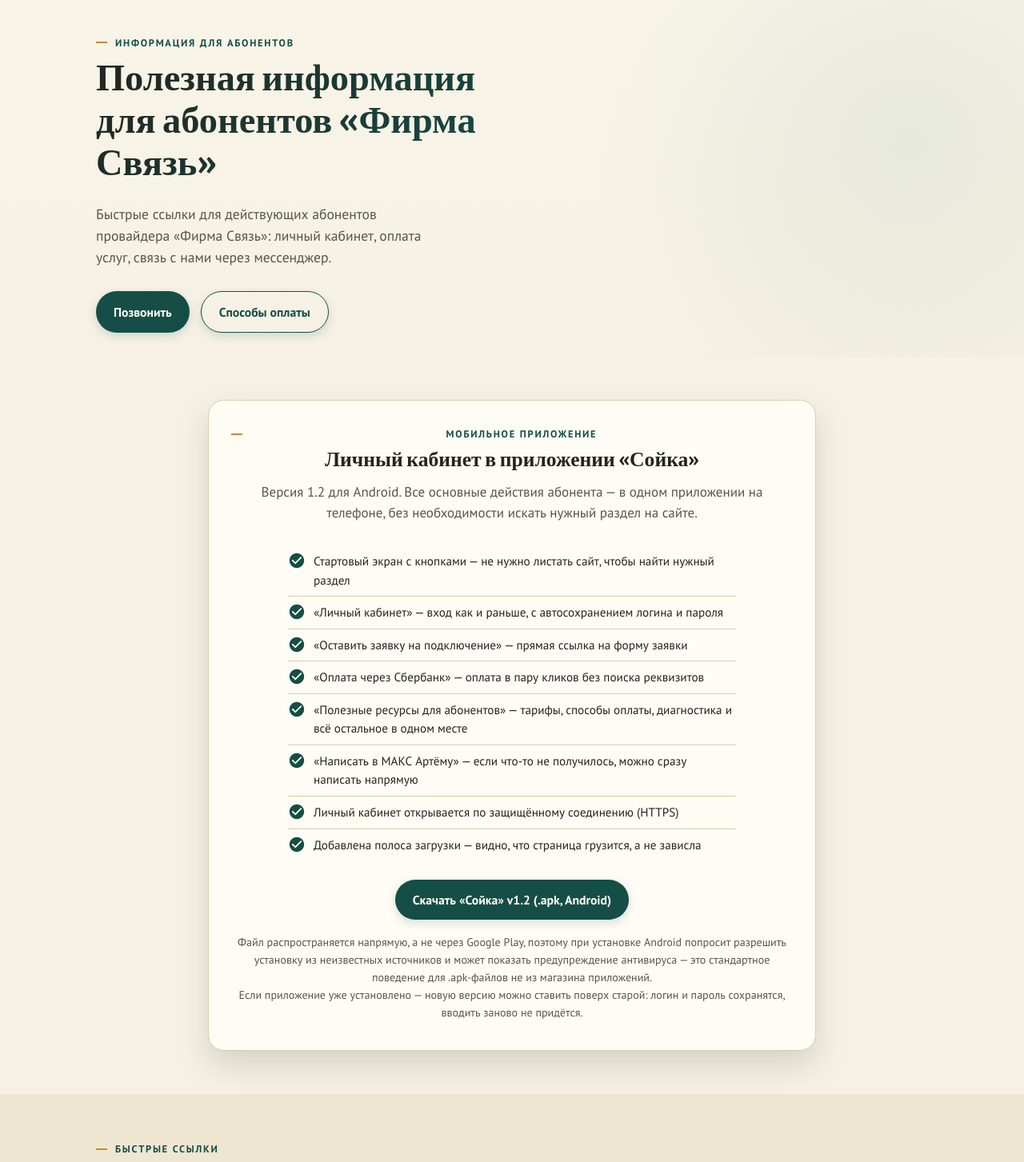
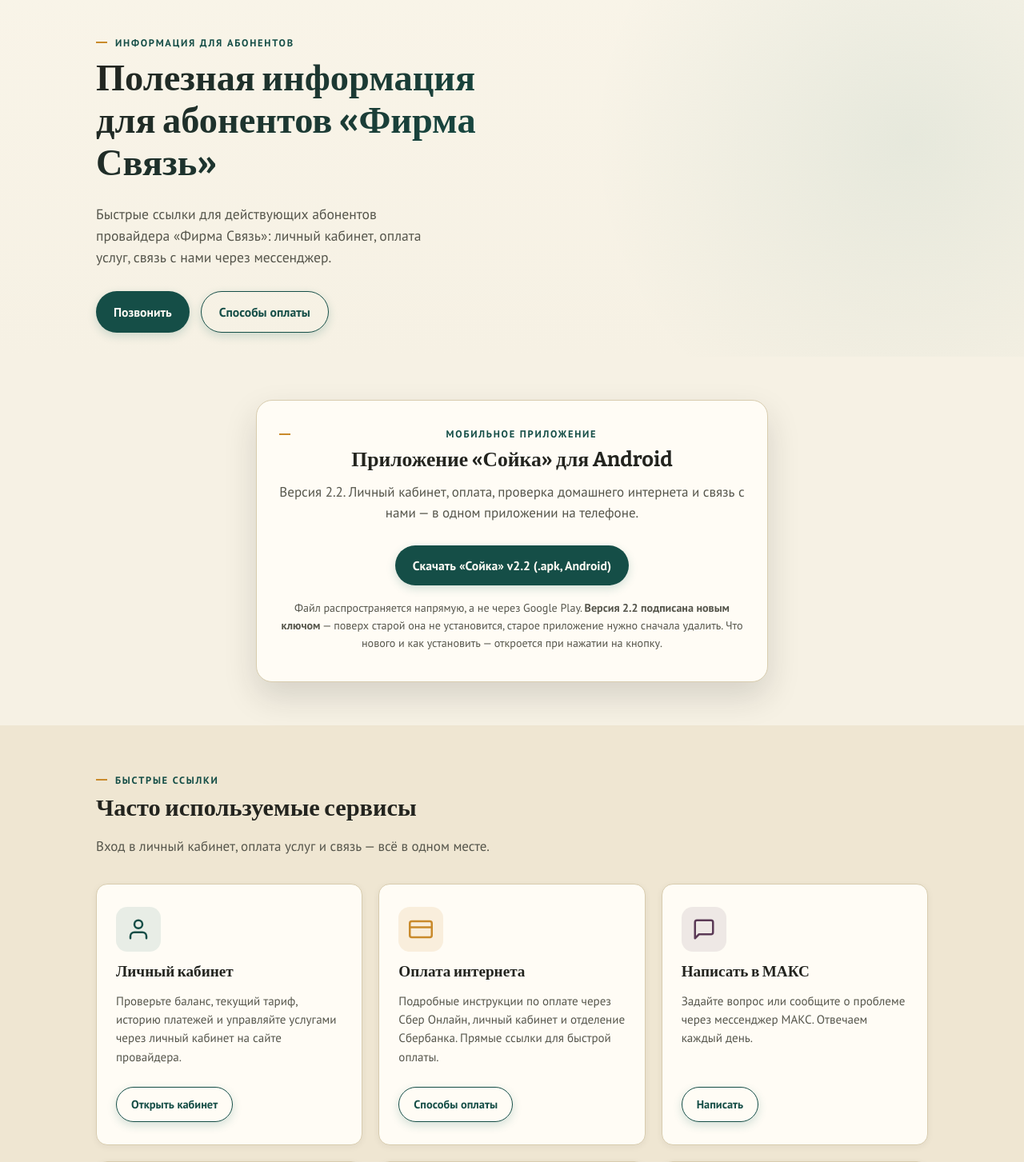
Before and after one commit to artem1728000-crypto/internet-soyka, a PHP site: page /abonent.html in a window 1280 px wide; the page is wider, and only the part inside the window is pictured. Shown: the part 140-1593 px from the top of that part at 80% size. Run offline with PHP 8.4, Linux system fonts and the light colour scheme.

Commit message:
Приложение «Сойка» 2.2: новая ссылка и модальное окно с описанием
- abonent.html: большой блок с перечнем возможностей заменён компактным,
  ссылка обновлена на версию 2.2
- script.js/styles.css: кнопка загрузки открывает модальное окно —
  что нового в 2.2 и предупреждение, что старую версию нужно удалить
  (новый ключ подписи, логин и пароль сотрутся)
- index.html/templates: описание карточки приложения обновлено

Co-Authored-By: Claude Opus 5 <noreply@anthropic.com>

```diff
--- a/abonent.html
+++ b/abonent.html
@@ -100,53 +100,17 @@
 
   <section id="app" class="app-promo-section">
     <div class="wrap">
-      <div class="form-card" style="max-width:760px;">
+      <div class="form-card" style="max-width:640px;">
         <span class="eyebrow" style="display:block; text-align:center; margin-bottom:.6em;">Мобильное приложение</span>
-        <h2>Личный кабинет в приложении «Сойка»</h2>
-        <p class="sub">Версия 1.2 для Android. Все основные действия абонента — в одном приложении на телефоне, без необходимости искать нужный раздел на сайте.</p>
-
-        <ul class="house-list" style="max-width:560px; margin-left:auto; margin-right:auto;">
-          <li>
-            <svg viewBox="0 0 24 24" aria-hidden="true"><path d="M12 2C6.48 2 2 6.48 2 12s4.48 10 10 10 10-4.48 10-10S17.52 2 12 2zm-2 15l-5-5 1.41-1.41L10 14.17l7.59-7.59L19 8l-9 9z" fill="currentColor"/></svg>
-            <span>Стартовый экран с кнопками — не нужно листать сайт, чтобы найти нужный раздел</span>
-          </li>
-          <li>
-            <svg viewBox="0 0 24 24" aria-hidden="true"><path d="M12 2C6.48 2 2 6.48 2 12s4.48 10 10 10 10-4.48 10-10S17.52 2 12 2zm-2 15l-5-5 1.41-1.41L10 14.17l7.59-7.59L19 8l-9 9z" fill="currentColor"/></svg>
-            <span>«Личный кабинет» — вход как и раньше, с автосохранением логина и пароля</span>
-          </li>
-          <li>
-            <svg viewBox="0 0 24 24" aria-hidden="true"><path d="M12 2C6.48 2 2 6.48 2 12s4.48 10 10 10 10-4.48 10-10S17.52 2 12 2zm-2 15l-5-5 1.41-1.41L10 14.17l7.59-7.59L19 8l-9 9z" fill="currentColor"/></svg>
-            <span>«Оставить заявку на подключение» — прямая ссылка на форму заявки</span>
-          </li>
-          <li>
-            <svg viewBox="0 0 24 24" aria-hidden="true"><path d="M12 2C6.48 2 2 6.48 2 12s4.48 10 10 10 10-4.48 10-10S17.52 2 12 2zm-2 15l-5-5 1.41-1.41L10 14.17l7.59-7.59L19 8l-9 9z" fill="currentColor"/></svg>
-            <span>«Оплата через Сбербанк» — оплата в пару кликов без поиска реквизитов</span>
-          </li>
-          <li>
-            <svg viewBox="0 0 24 24" aria-hidden="true"><path d="M12 2C6.48 2 2 6.48 2 12s4.48 10 10 10 10-4.48 10-10S17.52 2 12 2zm-2 15l-5-5 1.41-1.41L10 14.17l7.59-7.59L19 8l-9 9z" fill="currentColor"/></svg>
-            <span>«Полезные ресурсы для абонентов» — тарифы, способы оплаты, диагностика и всё остальное в одном месте</span>
-          </li>
-          <li>
-            <svg viewBox="0 0 24 24" aria-hidden="true"><path d="M12 2C6.48 2 2 6.48 2 12s4.48 10 10 10 10-4.48 10-10S17.52 2 12 2zm-2 15l-5-5 1.41-1.41L10 14.17l7.59-7.59L19 8l-9 9z" fill="currentColor"/></svg>
-            <span>«Написать в МАКС Артёму» — если что-то не получилось, можно сразу написать напрямую</span>
-          </li>
-          <li>
-            <svg viewBox="0 0 24 24" aria-hidden="true"><path d="M12 2C6.48 2 2 6.48 2 12s4.48 10 10 10 10-4.48 10-10S17.52 2 12 2zm-2 15l-5-5 1.41-1.41L10 14.17l7.59-7.59L19 8l-9 9z" fill="currentColor"/></svg>
-            <span>Личный кабинет открывается по защищённому соединению (HTTPS)</span>
-          </li>
-          <li>
-            <svg viewBox="0 0 24 24" aria-hidden="true"><path d="M12 2C6.48 2 2 6.48 2 12s4.48 10 10 10 10-4.48 10-10S17.52 2 12 2zm-2 15l-5-5 1.41-1.41L10 14.17l7.59-7.59L19 8l-9 9z" fill="currentColor"/></svg>
-            <span>Добавлена полоса загрузки — видно, что страница грузится, а не зависла</span>
-          </li>
-        </ul>
+        <h2>Приложение «Сойка» для Android</h2>
+        <p class="sub">Версия 2.2. Личный кабинет, оплата, проверка домашнего интернета и связь с нами — в одном приложении на телефоне.</p>
 
         <div style="text-align:center; margin-top:8px;">
-          <a href="https://disk.yandex.ru/d/_eGQL00Numh_Sg" target="_blank" rel="noopener" class="btn">Скачать «Сойка» v1.2 (.apk, Android)</a>
+          <a href="https://disk.yandex.ru/d/puIktFZgDVAv7g" target="_blank" rel="noopener" class="btn" data-app-modal>Скачать «Сойка» v2.2 (.apk, Android)</a>
         </div>
 
         <p style="font-size:.88rem; color:var(--ink-soft); text-align:center; margin-top:18px; margin-bottom:0;">
-          Файл распространяется напрямую, а не через Google Play, поэтому при установке Android попросит разрешить установку из неизвестных источников и может показать предупреждение антивируса — это стандартное поведение для .apk-файлов не из магазина приложений.<br>
-          Если приложение уже установлено — новую версию можно ставить поверх старой: логин и пароль сохранятся, вводить заново не придётся.
+          Файл распространяется напрямую, а не через Google Play. <strong>Версия 2.2 подписана новым ключом</strong> — поверх старой она не установится, старое приложение нужно сначала удалить. Что нового и как установить — откроется при нажатии на кнопку.
         </p>
       </div>
     </div>
--- a/index.html
+++ b/index.html
@@ -793,7 +793,7 @@
             <svg viewBox="0 0 24 24" fill="none" stroke="var(--signal-dark)" stroke-width="2" stroke-linecap="round" stroke-linejoin="round"><rect x="5" y="2" width="14" height="20" rx="2"/><line x1="12" y1="18" x2="12.01" y2="18"/></svg>
           </div>
           <h3>Приложение «Сойка»</h3>
-          <p>Личный кабинет, заявка на подключение, оплата и связь с нами — теперь в одном приложении на телефоне.</p>
+          <p>Версия 2.2 для Android: личный кабинет, оплата, проверка домашнего интернета и связь с нами — в одном приложении на телефоне.</p>
           <span class="btn btn-ghost">Скачать приложение</span>
         </a>
 
--- a/styles.css
+++ b/styles.css
@@ -1491,3 +1491,28 @@ footer.site .foot-links a:hover{color:#FBF7EC;}
   font-size:.85rem; color:var(--signal-dark); text-align:center;
   min-height:1.2em; margin-top:2px;
 }
+
+/* ====== Модальное окно "Скачать приложение «Сойка»" ======
+   Каркас берём у модалки МАКС (.max-modal-*), здесь — только то,
+   чего в ней нет: список изменений и блок с предупреждением. */
+.app-modal-news{list-style:none; margin:0 0 1.2em; padding:0;}
+.app-modal-news li{
+  display:flex; gap:10px; align-items:flex-start;
+  padding:6px 0; font-size:.92rem; color:var(--ink); line-height:1.5;
+}
+.app-modal-news .ico{flex-shrink:0; font-size:1.05rem; line-height:1.4;}
+.app-modal-warn{
+  background:rgba(201,138,43,.1);
+  border-left:3px solid var(--gold);
+  padding:14px 16px;
+  border-radius:8px;
+  margin:0 0 16px;
+  font-size:.9rem;
+  color:var(--ink);
+  line-height:1.55;
+}
+.app-modal-warn p{margin:0 0 .6em;}
+.app-modal-warn p:last-child{margin:0;}
+.max-modal > .app-modal-note{
+  font-size:.82rem; color:var(--ink-soft); line-height:1.5; margin:0 0 16px;
+}
--- a/templates/index.html
+++ b/templates/index.html
@@ -701,7 +701,7 @@
             <svg viewBox="0 0 24 24" fill="none" stroke="var(--signal-dark)" stroke-width="2" stroke-linecap="round" stroke-linejoin="round"><rect x="5" y="2" width="14" height="20" rx="2"/><line x1="12" y1="18" x2="12.01" y2="18"/></svg>
           </div>
           <h3>Приложение «Сойка»</h3>
-          <p>Личный кабинет, заявка на подключение, оплата и связь с нами — теперь в одном приложении на телефоне.</p>
+          <p>Версия 2.2 для Android: личный кабинет, оплата, проверка домашнего интернета и связь с нами — в одном приложении на телефоне.</p>
           <span class="btn btn-ghost">Скачать приложение</span>
         </a>
 
```
Also changed, not shown: script.js (+75 -0 lines).
